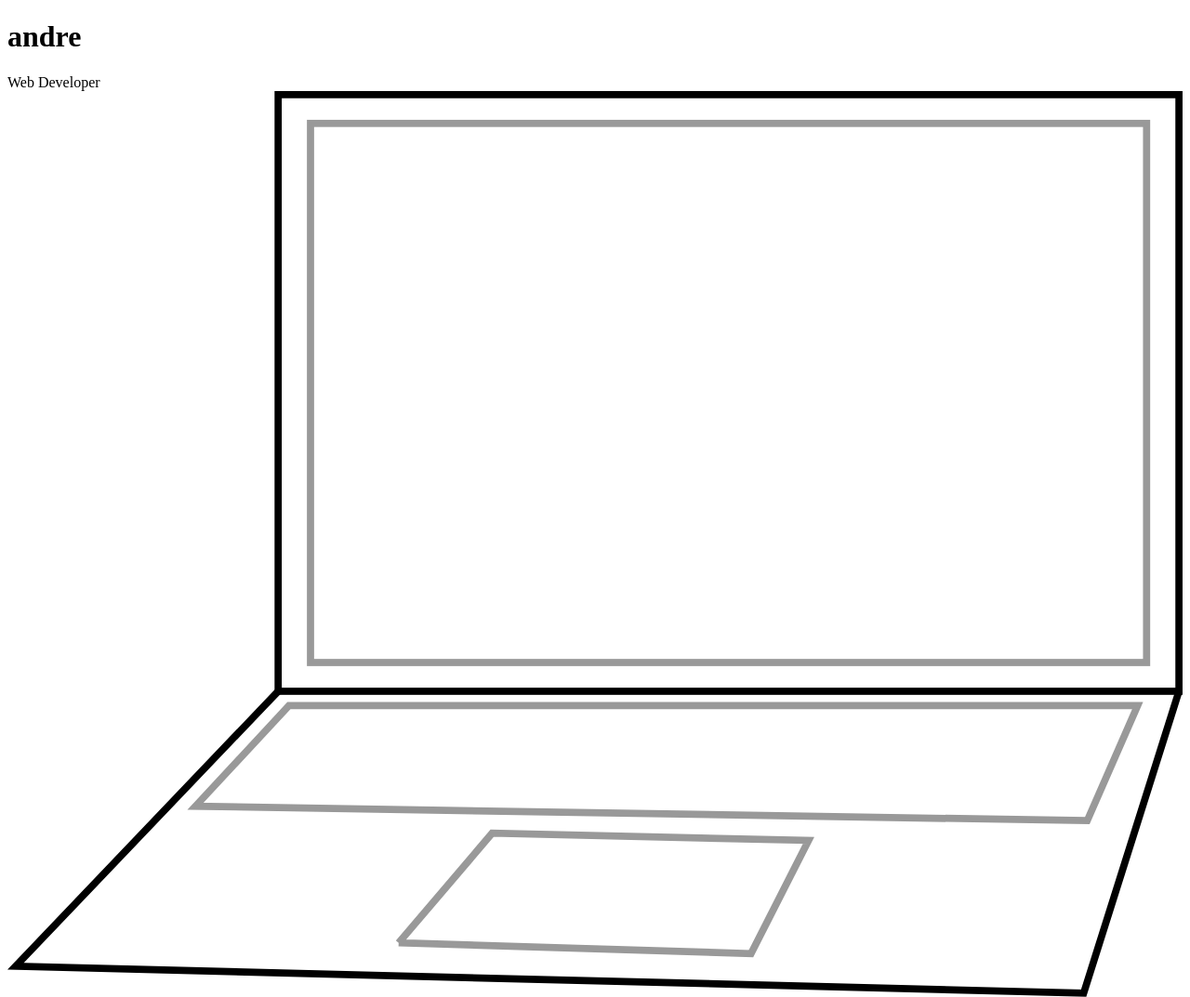
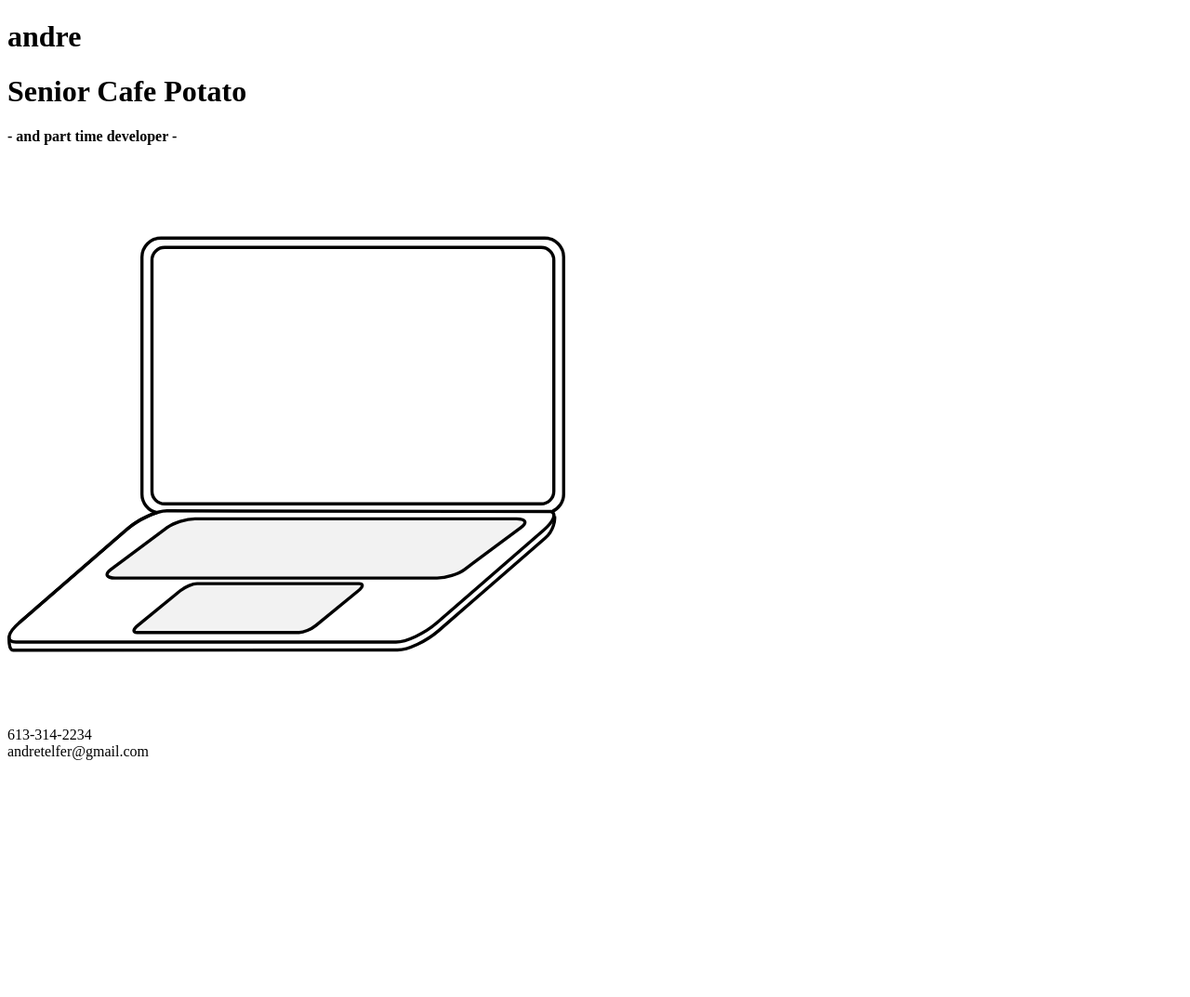
Before and after one commit to altear/altear.github.io, a website built with webpack: page src/index.html in a window 1280 px wide. Shown: the whole page at 93% size. After the commit the page ends 826 px from the top, so only its background shows below. Built offline with nearby package versions, Linux system fonts and the light colour scheme; a web font is replaced by a local one.

Commit message:
Reworking second page for minimal design

```diff
--- a/src/index.html
+++ b/src/index.html
@@ -14,74 +14,99 @@
             <div class="scroll-down"></div>
         </div>
         <div class="page whoami">
-            <div class="box">
-                Web Developer
+                <h1>Senior Cafe Potato</h1>
+                <h4>- and part time developer -</h4>
+
                 <svg
-                    id="laptop"
+                    id="Layer_1"
                     data-name="Layer 1"
                     xmlns="http://www.w3.org/2000/svg"
-                    viewBox="0 0 653.56 504.04"
+                    viewBox="0 0 703.62 524"
+                    width="600px"
+                    height="600px"
                 >
                     <defs>
                         <style>
+                            .cls-1 {
+                                fill: #fff;
+                            }
+
                             .cls-1,
+                            .cls-2,
+                            .cls-3 {
+                                stroke: #000;
+                                stroke-linejoin: round;
+                                stroke-width: 4px;
+                            }
+
                             .cls-2 {
                                 fill: none;
                             }
 
-                            .cls-1,
-                            .cls-4 {
-                                stroke: #999;
-                            }
-
-                            .cls-1,
-                            .cls-2,
-                            .cls-3,
-                            .cls-4 {
-                                stroke-miterlimit: 10;
-                                stroke-width: 4px;
-                            }
-
-                            .cls-2,
                             .cls-3 {
-                                stroke: #000;
-                            }
-
-                            .cls-3,
-                            .cls-4 {
-                                fill: none;
+                                fill: #f2f2f2;
                             }
                         </style>
                     </defs>
                     <title>laptop</title>
-                    <rect
-                        class="cls-1 svg-animate"
-                        x="168.56"
-                        y="18"
-                        width="465"
-                        height="300"
+                    <path
+                        class="cls-1"
+                        d="M839.71,658"
+                        transform="translate(-236.85 -225)"
+                    />
+                    <path
+                        class="cls-1"
+                        d="M911.06,583.66"
+                        transform="translate(-236.85 -225)"
+                    />
+                    <path
+                        class="cls-1"
+                        d="M328.55,651.59"
+                        transform="translate(-236.85 -225)"
                     />
                     <rect
-                        class="cls-2 svg-animate"
-                        x="150.56"
-                        y="2"
-                        width="501"
-                        height="332"
+                        class="cls-2"
+                        x="182.32"
+                        y="13.74"
+                        width="506.86"
+                        height="323.7"
+                        rx="16"
                     />
-                    <polyline
-                        class="cls-3 svg-animate"
-                        points="150.56 334 4.56 487 598.56 502 651.56 334"
+                    <path
+                        class="cls-2"
+                        d="M914.47,227H430.53a24,24,0,0,0-24,24V550a24,24,0,0,0,18.92,23.46c-12.55,3.85-27.83,12.23-39,22L251.71,712.53c-15.39,13.38-17.23,24.23-4.1,24.23l479.32,0c13.13,0,36.25-10.85,51.65-24.23l134.71-117.1c12.49-10.86,16.05-20.05,9.94-23.13A24,24,0,0,0,938.47,550V251A24,24,0,0,0,914.47,227Z"
+                        transform="translate(-236.85 -225)"
                     />
-                    <polyline
-                        class="cls-4 svg-animate"
-                        points="217.56 474 269.56 413 445.56 417 413.56 480 217.56 474"
+                    <path
+                        class="cls-2"
+                        d="M239,730s-1.21,17,5,17l484.93-.2c13.13,0,36.25-10.85,51.65-24.23l134.71-117.1C925.86,596.28,927.8,582.84,927,578"
+                        transform="translate(-236.85 -225)"
                     />
-                    <polygon
-                        class="cls-1 svg-animate"
-                        points="156.56 342 628.56 342 600.56 406 104.56 398 156.56 342"
+                    <path
+                        class="cls-2"
+                        d="M923,572l-484.93-.8c-13.13,0-36.25,10.85-51.65,24.23L251.71,712.53"
+                        transform="translate(-236.85 -225)"
+                    />
+                    <path
+                        class="cls-3"
+                        d="M604.77,724.81l-204.4,0c-5.6,0-5.18-4,.94-9L454.86,672c6.12-5,15.62-9,21.22-9l204.4,0c5.6,0,5.18,4-.94,9L626,715.76C619.87,720.76,610.37,724.81,604.77,724.81Z"
+                        transform="translate(-236.85 -225)"
+                    />
+                    <path
+                        class="cls-3"
+                        d="M778.77,656l-406,0c-11.12,0-13.55-4.9-5.41-10.94l71.16-52.9c8.13-6,23.74-10.94,34.86-10.94l406,0c11.12,0,13.54,4.9,5.41,10.94l-71.16,52.9C805.5,651.1,789.89,656,778.77,656Z"
+                        transform="translate(-236.85 -225)"
+                    />
+                    <path
+                        class="cls-2"
+                        d="M248,737"
+                        transform="translate(-236.85 -225)"
                     />
                 </svg>
-            </div>
+                <br>
+                613-314-2234 <br>
+                andretelfer@gmail.com
+            <div class="page hello">
         </div>
     </body>
 </html>
--- a/src/styles.less
+++ b/src/styles.less
@@ -15,7 +15,7 @@
 
     .hello {
         color: lighten(yellow, 20%);
-        background-color: fuchsia;
+        background-color: lighten(fuchsia, 30%);
 
         h1 {
             font-family: "Calligraffitti", cursive;
@@ -65,32 +65,30 @@
             border: 2px dashed dodgerblue;
         }
 
-        #laptop {
-            width: 150px;
-            height: 100px;
+        h1,h4 {
+            padding: 0;
+            margin:0;
         }
-        .svg-animate {
-            stroke-dasharray: 2566;
-            stroke-opacity: 0.5;
-            stroke-dashoffset: 2566;
+
+    }
+
+    each(range(14),{
+        .m@{value} {
+            stroke-dasharray: 300;
+            stroke-dashoffset: 300;
+            stroke-width: 12px;
+            stroke: #FFF;
 
             :local {
-                animation: cloud 8s linear alternate infinite;
+                animation: cloud 4s ease-out alternate infinite;
                 @keyframes cloud {
                     from {
-                        stroke-dashoffset: 2500;
-                    }
-                    to {
+                        stroke-dashoffset: 300;
+                    } to {
                         stroke-dashoffset: 0;
                     }
                 }
             }
         }
-    }
+    });
 }
-
-:local {
-    .myClass {
-        color: orange;
-    }
-}
```
Also changed, not shown: index.html (+23 -0 lines), src/laptop.svg.
